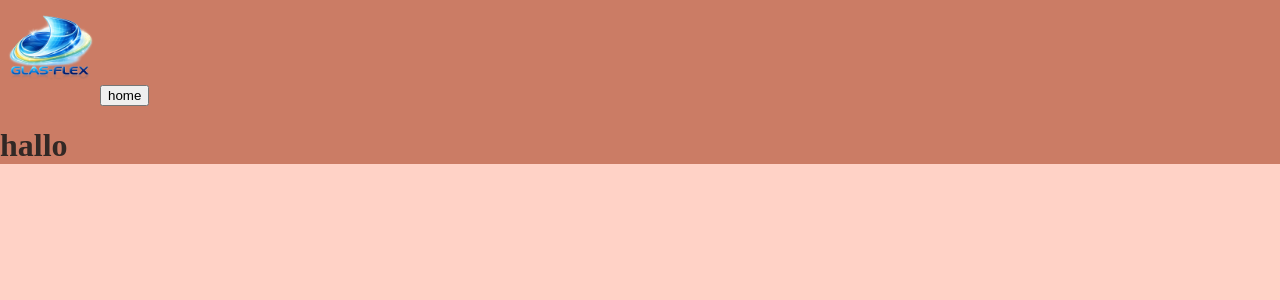
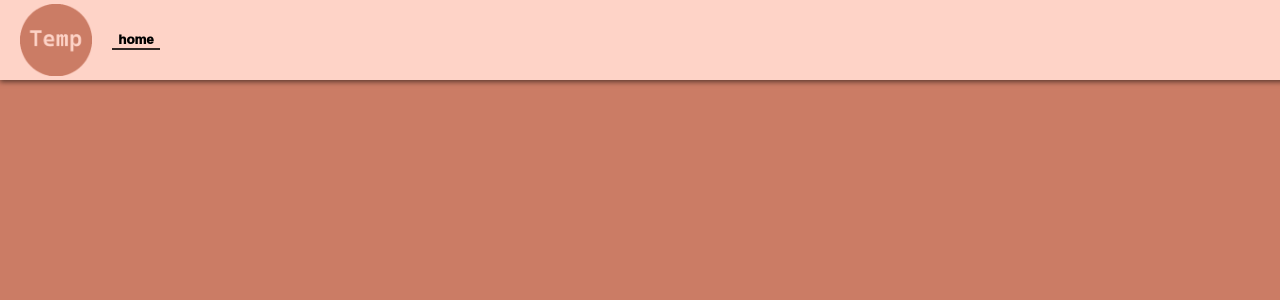
Before and after one commit to ny-noe-e/2026-rest-foods-frontend-7, a React (Vite) app in the folder restaurantFrontend/: page / in a window 1280 px wide. Shown: the top 300 px of the page. Built offline with nearby package versions, Linux system fonts and the light colour scheme.

Commit message:
added css for header

```diff
--- a/restaurantFrontend/src/elements/header.tsx
+++ b/restaurantFrontend/src/elements/header.tsx
@@ -1,10 +1,9 @@
 import React from "react";
 function Header() {
   return (
-    <div>
-      <img src="../src/assets/logo.png" alt="" width={100} />
-      <button>home</button>
-      <h1>hallo</h1>
+    <div className="header">
+      <img className="header-logo" src="../src/assets/logo.png" alt="" />
+      <button className="header-button">home</button>
     </div>
   );
 }
--- a/restaurantFrontend/src/style.css
+++ b/restaurantFrontend/src/style.css
@@ -33,7 +33,7 @@ body {
   --inverse-primary: #743624;
 
   --scrim: #000000;
-  --shadow-color: #000000;
+  --header-shadow-color: #00000089;
 
   background: var(--primary);
   color: var(--inverse-on-surface);
@@ -46,3 +46,32 @@ div {
   padding: 0;
   background-color: var(--on-primary-container);
 }
+
+.header {
+  position: fixed;
+  top: 0;
+  width: 100%;
+  height: 80px;
+  background-color: var(--secondary);
+  box-shadow: 0 2px 5px var(--header-shadow-color);
+  display: flex;
+  align-items: center;
+  gap: 20px;
+  padding-left: 20px;
+  z-index: 10;
+}
+.header-button {
+  background: none;
+  box-shadow: none;
+  border-style: none;
+  border-bottom-style: solid;
+  font-weight: 1000;
+  border-color: var(--inverse-on-surface);
+}
+.header-button:hover {
+  color: var(--inverse-primary);
+  border-color: var(--inverse-primary);
+}
+.header-logo {
+  height: 90%;
+}
```
Also changed, not shown: restaurantFrontend/src/main.tsx (+86 -0 lines), restaurantFrontend/src/assets/logo.png.
